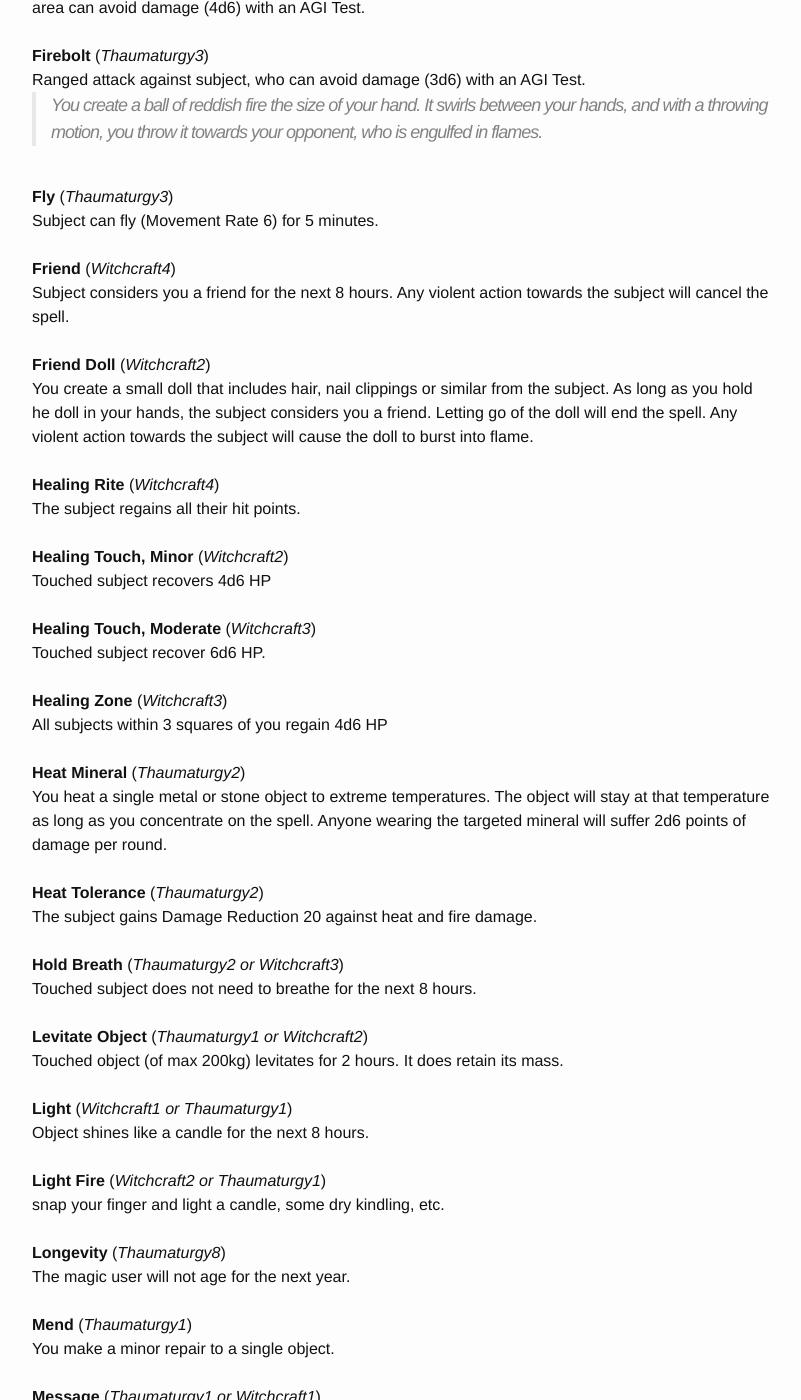
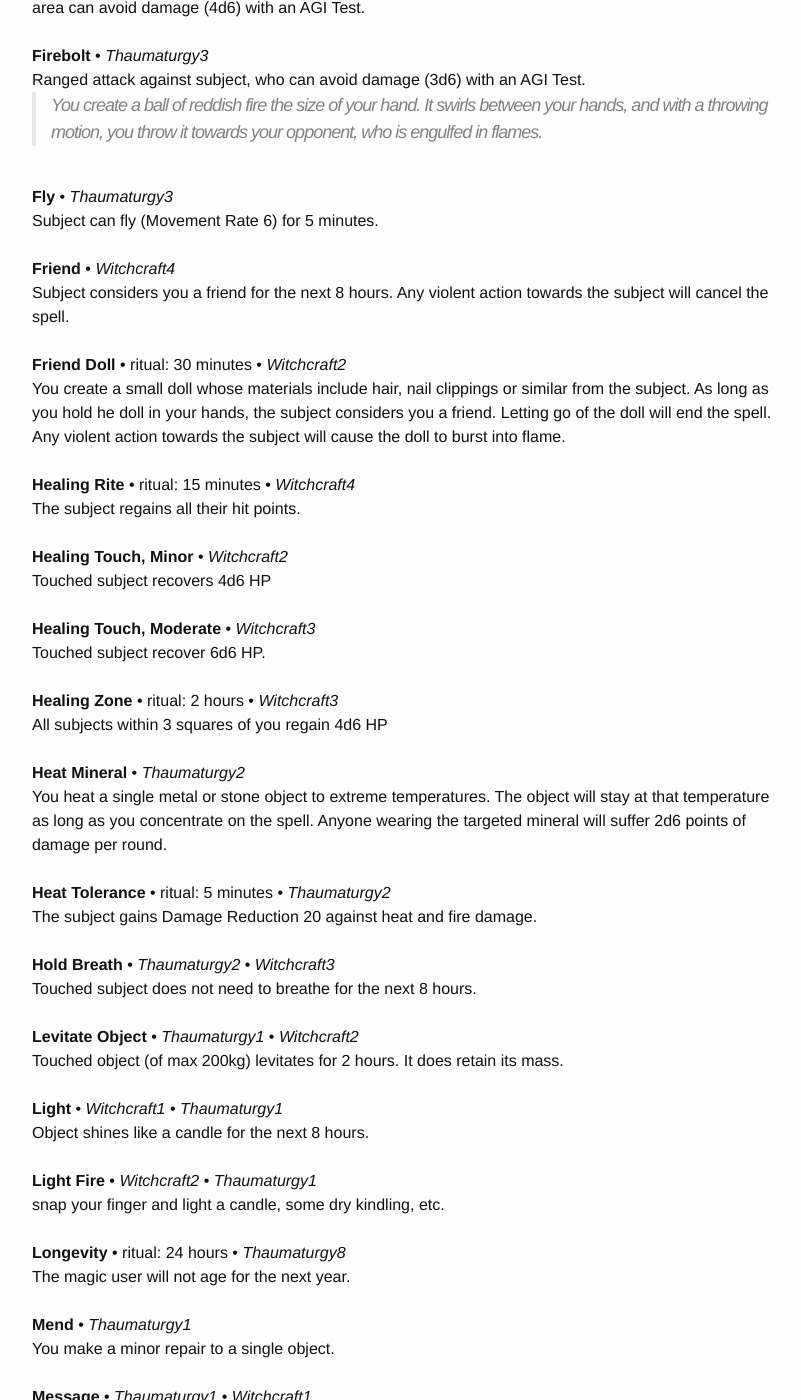
Before and after one commit to moccalotto/kaos, a Jekyll site: the page built from _rulebook/spells-alpha.html, in a window 1280 px wide and 1400 px high, scrolled down 1767 px. Shown: the whole window, without its empty margins (238-1039 px from the left). Built offline with Jekyll 4.4.1, drawn with Linux system fonts in a browser that asks for light colours; some of the changed text lies outside the part shown.

Commit message:
Spells stüff

```diff
--- a/_data/spells.yml
+++ b/_data/spells.yml
@@ -152,7 +152,8 @@
 - name: Friend Doll
   ritual: 30 minutes
   tags: [Witchcraft2]
-  description: You create a small doll that includes hair, nail clippings or similar from the subject.
+  description: You create a small doll whose materials include hair, nail clippings
+    or similar from the subject.
     As long as you hold he doll in your hands, the subject considers you a friend.
     Letting go of the doll will end the spell.
     Any violent action towards the subject will cause the doll to burst into flame.
--- a/_rulebook/spells-alpha.html
+++ b/_rulebook/spells-alpha.html
@@ -10,7 +10,14 @@ categories: [rules, spells]
         <strong class="spell__name">
             {{ spell.name }}
         </strong>
-        (<em>{{ spell.tags | join: ' or ' }}</em>)
+        {% if spell.ritual %}
+            •
+            ritual: {{spell.ritual}}
+        {% endif %}
+        {% for tag in spell.tags %}
+            •
+            <em>{{ tag }}</em>
+        {% endfor %}
         <br>
         <span class="spell_description">{{ spell.description }}</span>
         {% if spell.example %}
--- a/_rulebook/spells.html
+++ b/_rulebook/spells.html
@@ -19,6 +19,7 @@ categories: [rules, spells]
                 {% if spell.ritual %}
                     <strong class="spell__name">
                         {{ spell.name }}
+                        •
                         [ritual: {{spell.ritual}}]:
                     </strong>
                 {% else %}
```
